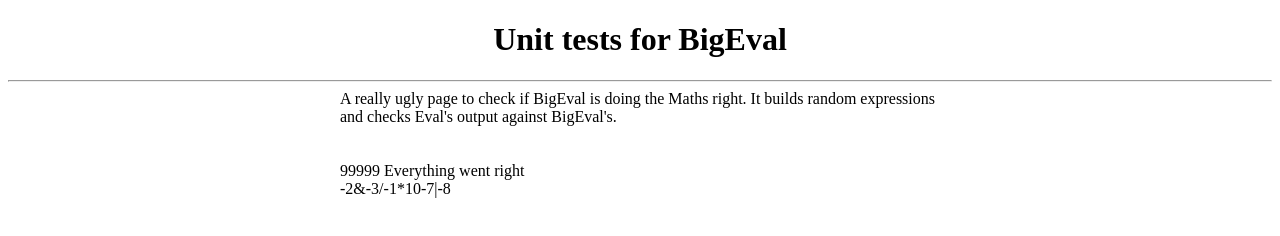
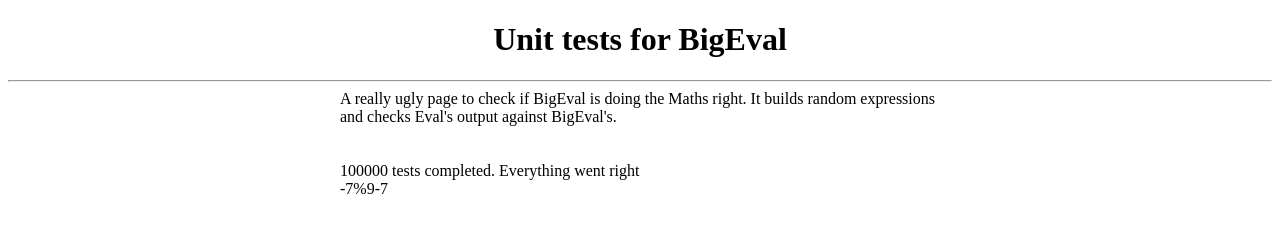
Before and after one commit to aviaryan/BigEval.js, a plain HTML site: page unit-tests.html in a window 1280 px wide. Drawn offline with Linux system fonts and the light colour scheme.

Commit message:
removed unneeded code from unit-test

```diff
--- a/unit-tests.html
+++ b/unit-tests.html
@@ -32,14 +32,16 @@
 	</div>
 
 	<script>
-		var l = 100000;
+		var l = 100000; // no of tests
+		var m = 15; // max size of expression
+
 		var sz, j, exp, r1, r2;
 		var ops = "+-/*&^|%"; // 7 (mod can be problem, - divide)
 		var res = document.getElementById("res");
 		var ct = document.getElementById("ct");
 
 		for (var i = 0; i<l; i++){
-			sz = Math.floor((Math.random() * 10 + 3));
+			sz = Math.floor((Math.random() * m + 3));
 			if (sz % 2 == 0)
 				sz ++;
 			exp = "";
@@ -51,21 +53,22 @@
 			}
 			exp = BigEval.prototype.plusMinus(exp);
 
-			res.innerHTML = exp;
+			//res.innerHTML = exp;
 			r1 = b.exec(exp);
 			r2 = eval(exp);
 			if (r1 != r2){
 				if ( Math.abs(Number(r1)-r2) > 0.1 ){ // precision
 					ct.innerHTML = i + " error " + r1 + " " + r2;
+					res.innerHTML = exp;
 					break;
 				}
-			} else {
-				ct.innerHTML = i;
 			}
 		}
 
-		if (i == l)
-			ct.innerHTML += " Everything went right";
+		if (i == l){
+			ct.innerHTML = l + " tests completed. Everything went right";
+			res.innerHTML = exp;
+		}
 	</script>
 
 </body>
```
